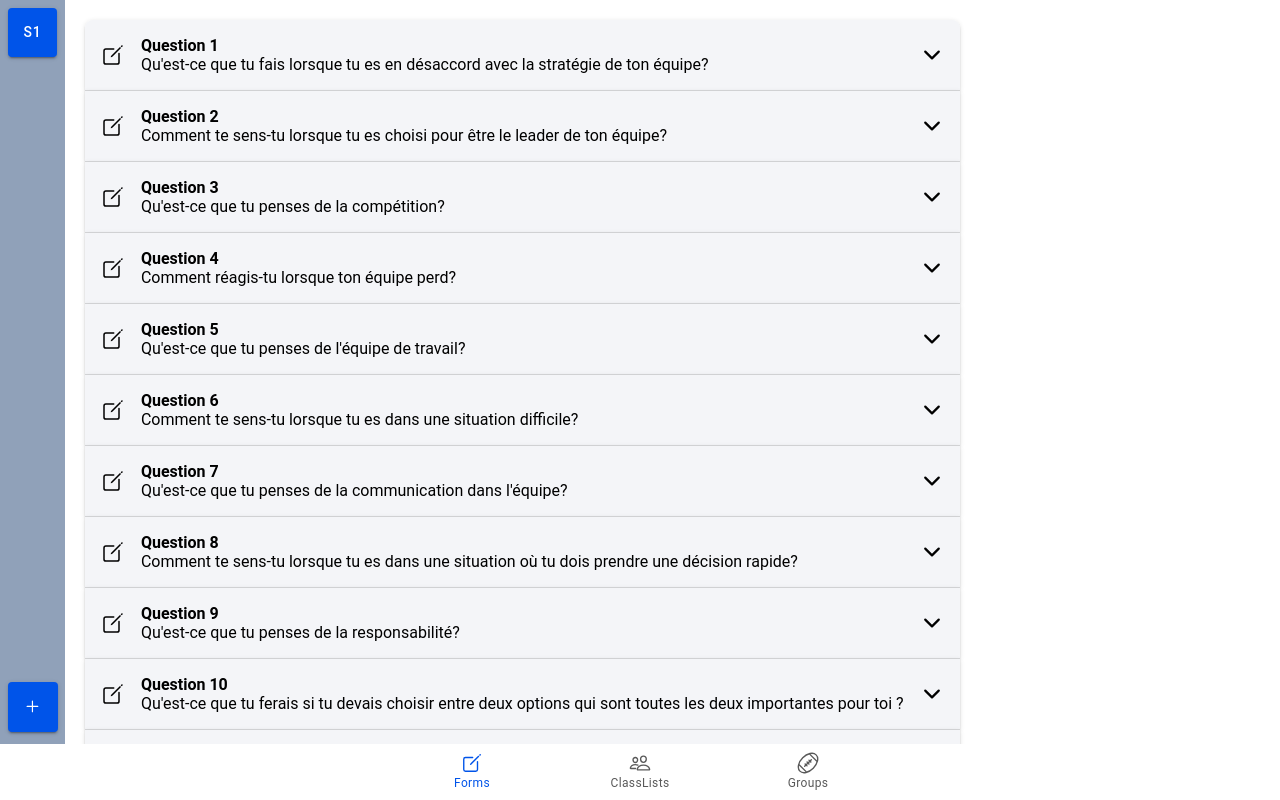
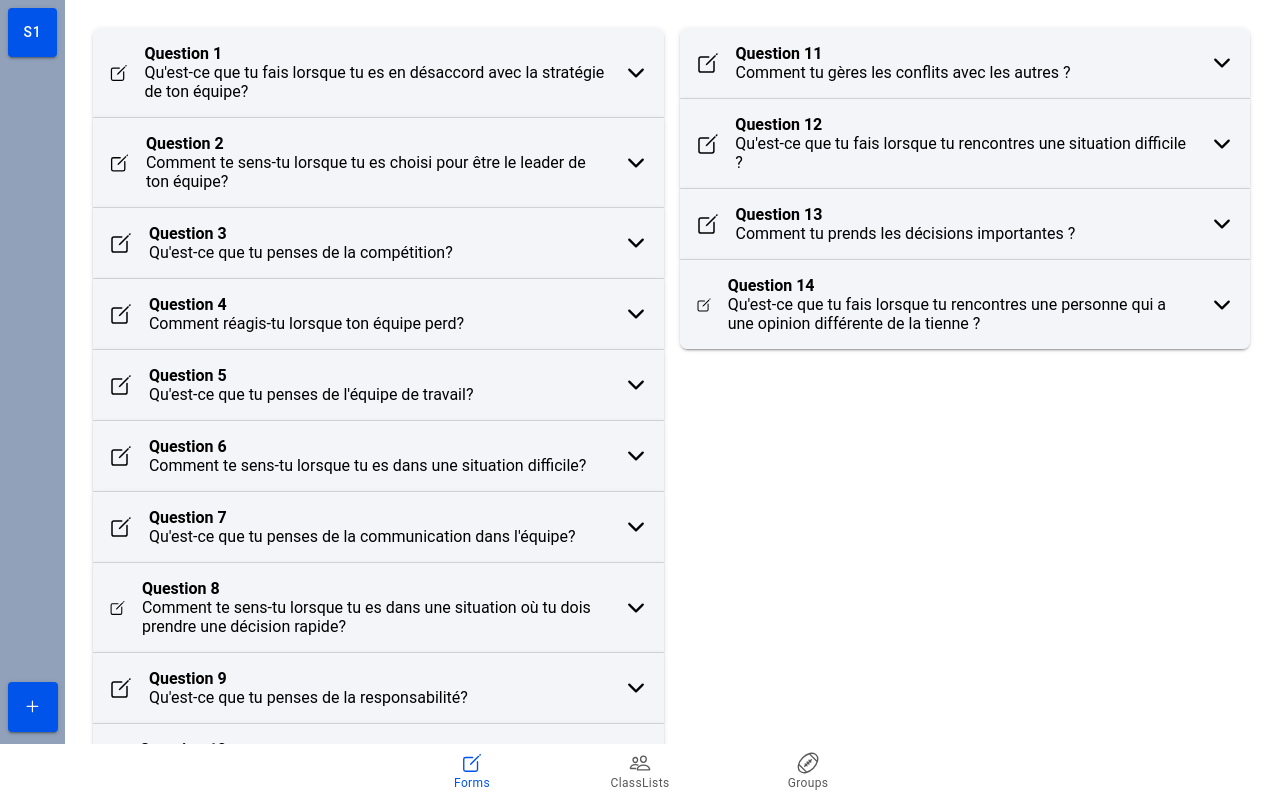
Before and after one commit to sambarnades/sport-group-manager, a React (Vite) app: page /tabs/forms in a window 1280 px wide. Built offline with nearby package versions, Linux system fonts and the light colour scheme.

Commit message:
Succeed to map sets of questions.

```diff
--- a/src/mock/questions.json
+++ b/src/mock/questions.json
@@ -1,6 +1,7 @@
 {
   "questions": [
     {
+      "id" : "1",
       "question": "Qu'est-ce que tu fais lorsque tu es en désaccord avec la stratégie de ton équipe?",
       "answers": {
         "rebel": "Je refuse de jouer si je ne suis pas d'accord",
@@ -10,6 +11,7 @@
       }
     },
     {
+      "id" : "2",
       "question": "Comment te sens-tu lorsque tu es choisi pour être le leader de ton équipe?",
       "answers": {
         "rebel": "Je ne veux pas être responsable de la défaite",
@@ -19,6 +21,7 @@
       }
     },
     {
+      "id" : "3",
       "question": "Qu'est-ce que tu penses de la compétition?",
       "answers": {
         "rebel": "Je dois gagner à tout prix",
@@ -28,6 +31,7 @@
       }
     },
     {
+      "id" : "4",
       "question": "Comment réagis-tu lorsque ton équipe perd?",
       "answers": {
         "rebel": "Je suis en colère et je veux savoir pourquoi on a perdu",
@@ -37,6 +41,7 @@
       }
     },
     {
+      "id" : "5",
       "question": "Qu'est-ce que tu penses de l'équipe de travail?",
       "answers": {
         "rebel": "Je préfère travailler seul",
@@ -46,6 +51,7 @@
       }
     },
     {
+      "id" : "6",
       "question": "Comment te sens-tu lorsque tu es dans une situation difficile?",
       "answers": {
         "rebel": "Je suis en colère et je veux résoudre le problème moi-même",
@@ -55,6 +61,7 @@
       }
     },
     {
+      "id" : "7",
       "question": "Qu'est-ce que tu penses de la communication dans l'équipe?",
       "answers": {
         "rebel": "Je ne vois pas l'intérêt de communiquer",
@@ -64,6 +71,7 @@
       }
     },
     {
+      "id" : "8",
       "question": "Comment te sens-tu lorsque tu es dans une situation où tu dois prendre une décision rapide?",
       "answers": {
         "rebel": "Je suis en colère et je veux prendre la décision moi-même",
@@ -73,6 +81,7 @@
       }
     },
     {
+      "id" : "9",
       "question": "Qu'est-ce que tu penses de la responsabilité?",
       "answers": {
         "rebel": "Je ne veux pas être responsable",
@@ -82,6 +91,7 @@
       }
     },
     {
+      "id" : "10",
       "question": "Qu'est-ce que tu ferais si tu devais choisir entre deux options qui sont toutes les deux importantes pour toi ?",
       "answers": {
         "rebel": "Je choisirais l'option qui me permet de prendre le contrôle de la situation",
@@ -91,6 +101,7 @@
       }
     },
     {
+      "id" : "11",
       "question": "Comment tu gères les conflits avec les autres ?",
       "answers": {
         "rebel": "Je défends mes opinions et je suis prêt à prendre des risques pour les défendre",
@@ -100,6 +111,7 @@
       }
     },
     {
+      "id" : "12",
       "question": "Qu'est-ce que tu fais lorsque tu rencontres une situation difficile ?",
       "answers": {
         "rebel": "Je cherche à trouver une solution innovante et je suis prêt à prendre des risques",
@@ -109,6 +121,7 @@
       }
     },
     {
+      "id" : "13",
       "question": "Comment tu prends les décisions importantes ?",
       "answers": {
         "rebel": "Je prends les décisions rapidement et je suis prêt à prendre des risques",
@@ -118,6 +131,7 @@
       }
     },
     {
+      "id" : "14",
       "question": "Qu'est-ce que tu fais lorsque tu rencontres une personne qui a une opinion différente de la tienne ?",
       "answers": {
         "rebel": "Je défends mes opinions et je suis prêt à débattre",
--- a/src/pages/tabs/Forms.tsx
+++ b/src/pages/tabs/Forms.tsx
@@ -16,15 +16,24 @@ import { addOutline, createOutline } from "ionicons/icons";
 
 import mock from "../../mock/questions.json";
 const questions = mock.questions;
+const sets: any = [];
 
-const getQuestionSets = () => {
+const getQuestionSets = (questionsInSet: number) => {
   const amountOfQuestions = questions.length;
-  const sets = Math.floor(amountOfQuestions / 10) + 1;
-  return sets;
+  const amountOfSets = Math.floor(amountOfQuestions / questionsInSet) + 1; // By 10
+
+  for (let index = 0; index < amountOfSets; index++) {
+    let set = questions.slice(
+      index * questionsInSet,
+      (index + 1) * questionsInSet
+    );
+
+    // console.log(set);
+    sets.push(set);
+  }
 };
 
-const amountOfSets = getQuestionSets();
-console.log(amountOfSets);
+getQuestionSets(10);
 
 const Forms: React.FC = () => {
   return (
@@ -48,17 +57,17 @@ const Forms: React.FC = () => {
 
           {/* -------------------------- MAIN CONTENT -------------------------------- */}
 
-          <div className="flex">
-            <div className=" p-5">
-              <IonAccordionGroup className="" expand="inset">
+          <div className="flex basis-11/12 m-5">
               {/* Find a solution to divide by 10 the accordions */}
 
-                {questions.map((item, index) => (
+              {sets.map((set: Array<object>, index: number) => (
+                <IonAccordionGroup key={index} className="basis-6/12 p-2" expand="inset">
+                  {set.map((item: any, index: number) => (
                     <IonAccordion key={index + 1} value={`item-${index + 1}`}>
                       <IonItem slot="header" color="light">
                         <IonIcon icon={createOutline} className="w-6 h-6" />
                         <p className="ion-padding">
-                        <strong>Question {index + 1}</strong>
+                          <strong>Question {item.id}</strong>
                           <br />
                           {item.question}
                         </p>
@@ -70,7 +79,9 @@ const Forms: React.FC = () => {
                         </div>
                         <div className="flex">
                           <p className="basis-3/12">Cooperator</p>
-                        <p className="basis-9/12">{item.answers.cooperator}</p>
+                          <p className="basis-9/12">
+                            {item.answers.cooperator}
+                          </p>
                         </div>
                         <div className="flex">
                           <p className="basis-3/12">Leader</p>
@@ -84,7 +95,7 @@ const Forms: React.FC = () => {
                     </IonAccordion>
                   ))}
                 </IonAccordionGroup>
-            </div>
+              ))}
             </div>
           </div>
       </IonContent>
```
Lines whose indentation alone changed are shown as unchanged.
